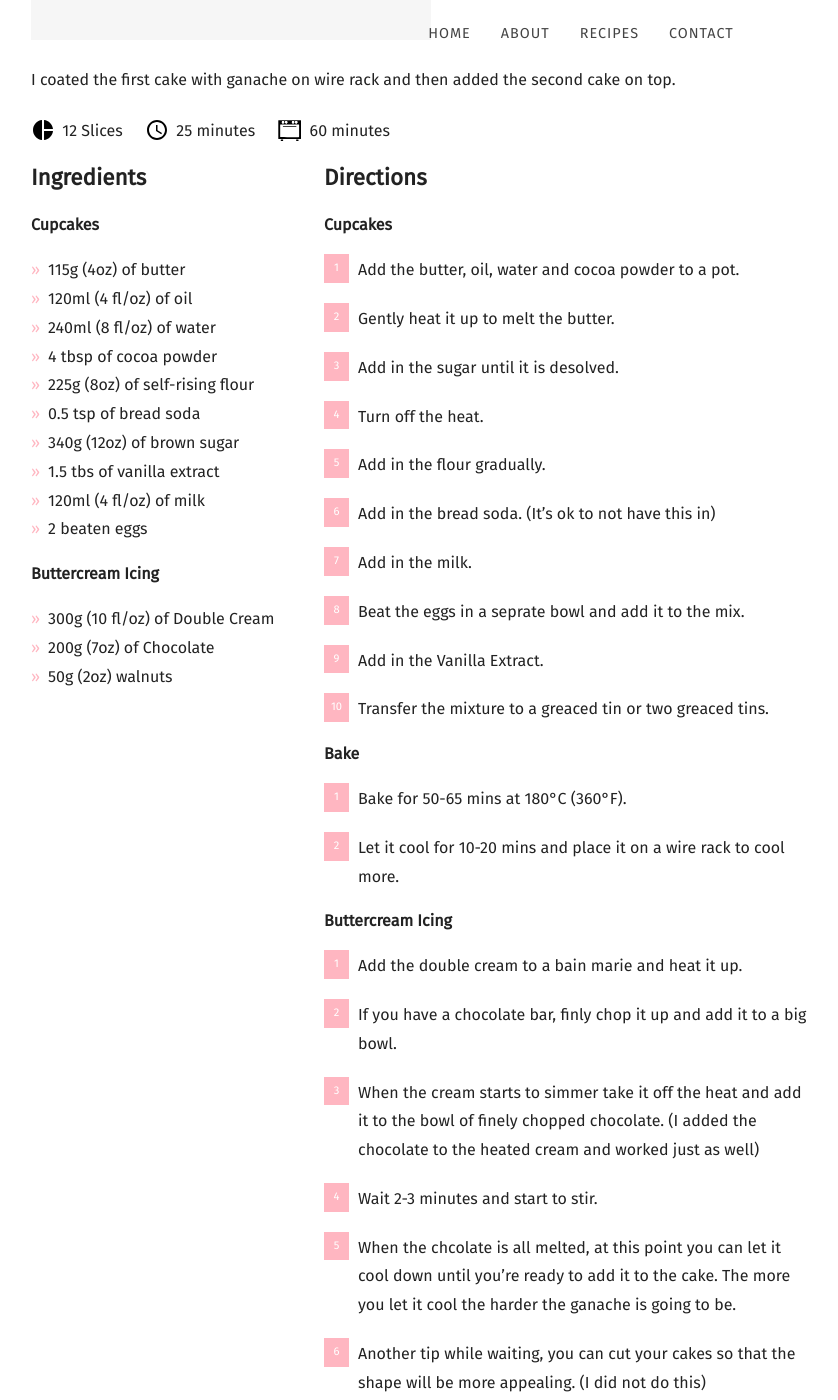
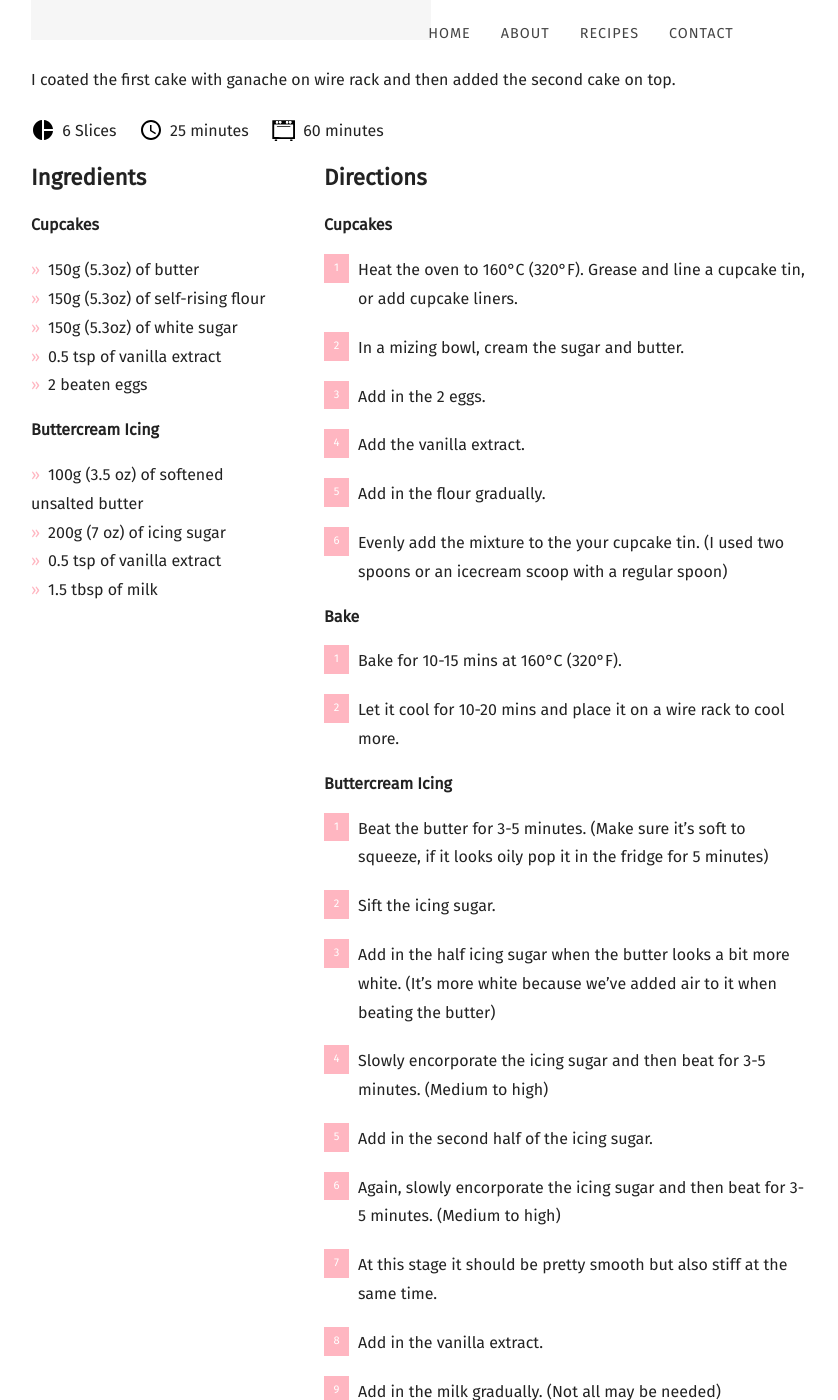
Before and after one commit to mcginleyireland/irishbaking.github.io, a Jekyll site: the page built from _posts/2020-10-31-halloween-cupcakes.md, in a window 1280 px wide and 1400 px high, scrolled down 3836 px. Shown: the whole window, without its empty margins (59-897 px from the left). Built offline with Jekyll 4.4.1, drawn with Linux system fonts in a browser that asks for light colours; nearby versions of some CDN libraries; some web fonts are replaced; some of the changed text lies outside the part shown.

Commit message:
Updating the cupcake recipe.

```diff
--- a/_posts/2020-10-31-halloween-cupcakes.md
+++ b/_posts/2020-10-31-halloween-cupcakes.md
@@ -4,63 +4,57 @@ title: Halloween Cupcakes
 categories:
   - Cupcakes
   - Halloween
-featured_image: https://irishbaking.ie/images/Cupcakes/Halloween_Cupcakes/Image_4.jpg
+featured_image: https://irishbaking.ie/images/Cupcakes/Halloween_Cupcakes/Image_5.jpg
 recipe:
-  servings: 12 Slices
+  servings: 6 Slices
   prep: 25 minutes
   cook: 60  minutes
   ingredients_markdown: |-
     **Cupcakes**
 
-    * 115g (4oz) of butter
-    * 120ml (4 fl/oz) of oil
-    * 240ml (8 fl/oz) of water
-    * 4 tbsp of cocoa powder
-    * 225g (8oz) of self-rising  flour
-    * 0.5 tsp of bread soda
-    * 340g (12oz) of brown sugar
-    * 1.5 tbs of vanilla extract
-    * 120ml (4 fl/oz) of milk
+    * 150g (5.3oz) of butter
+    * 150g (5.3oz) of self-rising  flour
+    * 150g (5.3oz) of white sugar
+    * 0.5 tsp of vanilla extract
     * 2 beaten eggs
 
     **Buttercream Icing**
 
-    * 300g (10 fl/oz) of Double Cream
-    * 200g (7oz) of Chocolate
-    * 50g (2oz) walnuts
+    * 100g (3.5 oz) of softened unsalted butter
+    * 200g (7 oz) of icing sugar
+    * 0.5 tsp of vanilla extract
+    * 1.5 tbsp of milk
   directions_markdown: |-
     **Cupcakes**
 
-    1. Add the butter, oil, water and cocoa powder to a pot.
-    2. Gently heat it up to melt the butter.
-    3. Add in the sugar until it is desolved.
-    4. Turn off the heat.
+    1. Heat the oven to 160°C (320°F). Grease and line a cupcake tin, or add cupcake liners.
+    2. In a mizing bowl, cream the sugar and butter.
+    3. Add in the 2 eggs.
+    4. Add the vanilla extract.
     5. Add in the flour gradually.
-    6. Add in the bread soda. (It's ok to not have this in)
-    7. Add in the milk.
-    8. Beat the eggs in a seprate bowl and add it to the mix.
-    9. Add in the Vanilla Extract.
-    10. Transfer the mixture to a greaced tin or two greaced tins.
+    6. Evenly add the mixture to the your cupcake tin. (I used two spoons or an icecream scoop with a regular spoon)
 
     **Bake**
 
-    1. Bake for 50-65 mins at 180°C (360°F).
+    1. Bake for 10-15 mins at 160°C (320°F).
     2. Let it cool for 10-20 mins and place it on a wire rack to cool more.
 
     **Buttercream Icing**
 
-    1. Add the double cream to a bain marie and heat it up.
-    2. If you have a chocolate bar, finly chop it up and add it to a big bowl.
-    3. When the cream starts to simmer take it off the heat and add it to the bowl of finely chopped chocolate. (I added the chocolate to the heated cream and worked just as well)
-    4. Wait 2-3 minutes and start to stir.
-    5. When the chcolate is all melted, at this point you can let it cool down until you're ready to add it to the cake. The more you let it cool the harder the ganache is going to be.
-    6. Another tip while waiting, you can cut your cakes so that the shape will be more appealing. (I did not do this)
-    7. Also if you made one big cake, then cut it in half (horizontally) so that we can place the second piece on top in step 10.
-    8. When ready, put your bottom half cake on a wire rack and some parchment paper under the wire rack to catch the spillover of the ganach.
-    9. Pour some ganache on the top. (Doesn't matter if it's over the sides yet)
-    10. Add the other half of the cake on top.
-    11. Then add more of the ganache over the cake until it is covered on top and the sides.
-    12. Chop some walnuts and sprinkle over the top.
+    1. Beat the butter for 3-5 minutes. (Make sure it's soft to squeeze, if it looks oily pop it in the fridge for 5 minutes)
+    2. Sift the icing sugar.
+    3. Add in the half icing sugar when the butter looks a bit more white. (It's more white because we've added air to it when beating the butter)
+    4. Slowly encorporate the icing sugar and then beat for 3-5 minutes. (Medium to high)
+    5. Add in the second half of the icing sugar.
+    6. Again, slowly encorporate the icing sugar and then beat for 3-5 minutes. (Medium to high)
+    7. At this stage it should be pretty smooth but also stiff at the same time.
+    8. Add in the vanilla extract.
+    9. Add in the milk gradually. (Not all may be needed)
+    10. If it still looks wet, you can add a small bit more of icing sugar.
+    11. You'll know it's done when you pull away your whisk and it brings some of the buttercream with it.
+    12. Move half of the mixture to a bowl and add the black food colouring. (Or any other you'd like)
+    13. Move the other half of the mixture to a bowl and add the orange food colouring. (Or any other you'd like)
+    14.
 
 ---
 Cholocate Oil Cake. This is something that was made for my Birthday and honestly, I've only good memories attached to this cake.
```
Also changed, not shown: _posts/2020-10-17-chocolate-oil-cake.md (+1 -1 lines), _posts/2020-10-31-among-us-treacle-gingerbread-man.md (+1 -1 lines).
